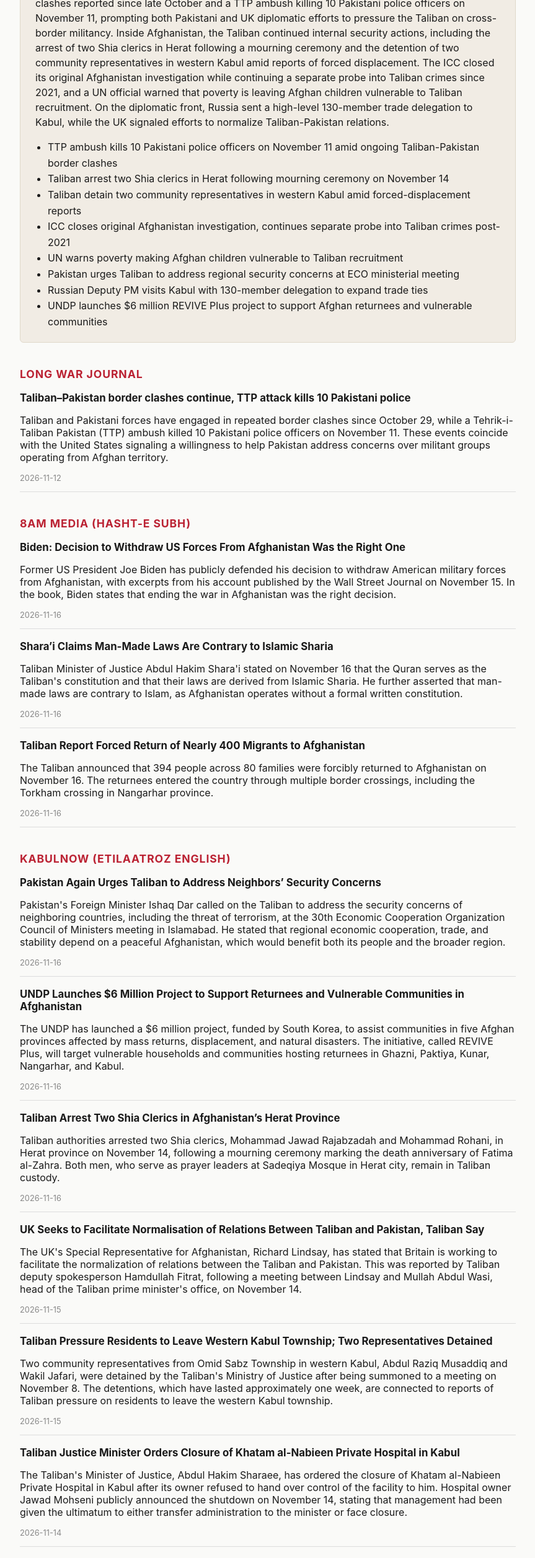
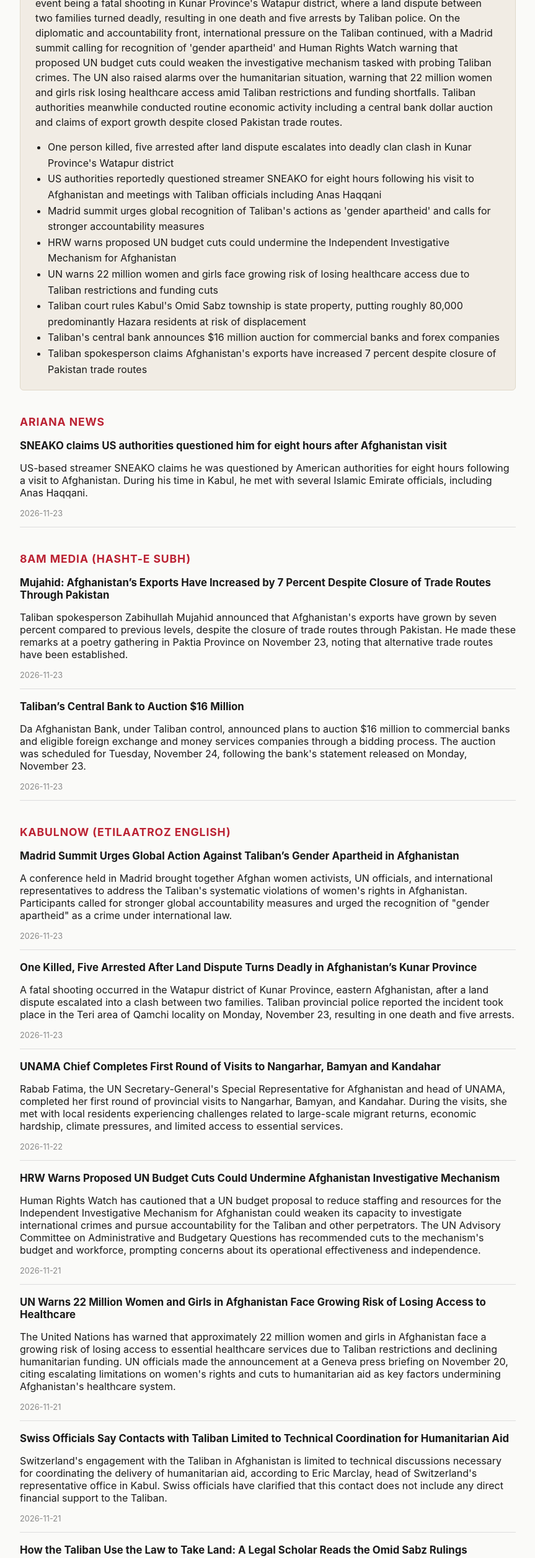
Before and after one commit to dd1913/afghan-security-digest, a plain HTML site: page index.html in a window 1280 px wide. Shown: the part 240-2754 px from the top of the page at 62% size, without its empty margins (208-1071 px from the left). Drawn offline with Linux system fonts and the light colour scheme.

Commit message:
Digest update: 2026-11-23

```diff
--- a/index.html
+++ b/index.html
@@ -2,7 +2,7 @@
 <html lang="en">
 <head>
 <meta charset="UTF-8">
-<title>Afghan Security Weekly — 16 November 2026</title>
+<title>Afghan Security Weekly — 23 November 2026</title>
 <meta name="viewport" content="width=device-width, initial-scale=1">
 <style>
   body { font-family: -apple-system, Georgia, serif; max-width: 800px; margin: 40px auto; padding: 0 20px; background: #fafaf8; color: #1a1a1a; }
@@ -24,98 +24,83 @@
 </head>
 <body>
   <h1>Afghan Security Weekly</h1>
-  <p class="subtitle">New Afghan security stories since the last update — generated 16 November 2026</p>
+  <p class="subtitle">New Afghan security stories since the last update — generated 23 November 2026</p>
 
   <section class="overview">
     <h2>Since Last Update</h2>
-    <p>Taliban–Pakistan border tensions remain the dominant security development, with repeated clashes reported since late October and a TTP ambush killing 10 Pakistani police officers on November 11, prompting both Pakistani and UK diplomatic efforts to pressure the Taliban on cross-border militancy. Inside Afghanistan, the Taliban continued internal security actions, including the arrest of two Shia clerics in Herat following a mourning ceremony and the detention of two community representatives in western Kabul amid reports of forced displacement. The ICC closed its original Afghanistan investigation while continuing a separate probe into Taliban crimes since 2021, and a UN official warned that poverty is leaving Afghan children vulnerable to Taliban recruitment. On the diplomatic front, Russia sent a high-level 130-member trade delegation to Kabul, while the UK signaled efforts to normalize Taliban-Pakistan relations.</p>
-    <ul class="key-events"><li>TTP ambush kills 10 Pakistani police officers on November 11 amid ongoing Taliban-Pakistan border clashes</li><li>Taliban arrest two Shia clerics in Herat following mourning ceremony on November 14</li><li>Taliban detain two community representatives in western Kabul amid forced-displacement reports</li><li>ICC closes original Afghanistan investigation, continues separate probe into Taliban crimes post-2021</li><li>UN warns poverty making Afghan children vulnerable to Taliban recruitment</li><li>Pakistan urges Taliban to address regional security concerns at ECO ministerial meeting</li><li>Russian Deputy PM visits Kabul with 130-member delegation to expand trade ties</li><li>UNDP launches $6 million REVIVE Plus project to support Afghan returnees and vulnerable communities</li></ul>
+    <p>Security-related incidents in Afghanistan this period were limited in scale, with the most notable event being a fatal shooting in Kunar Province&#x27;s Watapur district, where a land dispute between two families turned deadly, resulting in one death and five arrests by Taliban police. On the diplomatic and accountability front, international pressure on the Taliban continued, with a Madrid summit calling for recognition of &#x27;gender apartheid&#x27; and Human Rights Watch warning that proposed UN budget cuts could weaken the investigative mechanism tasked with probing Taliban crimes. The UN also raised alarms over the humanitarian situation, warning that 22 million women and girls risk losing healthcare access amid Taliban restrictions and funding shortfalls. Taliban authorities meanwhile conducted routine economic activity including a central bank dollar auction and claims of export growth despite closed Pakistan trade routes.</p>
+    <ul class="key-events"><li>One person killed, five arrested after land dispute escalates into deadly clan clash in Kunar Province&#x27;s Watapur district</li><li>US authorities reportedly questioned streamer SNEAKO for eight hours following his visit to Afghanistan and meetings with Taliban officials including Anas Haqqani</li><li>Madrid summit urges global recognition of Taliban&#x27;s actions as &#x27;gender apartheid&#x27; and calls for stronger accountability measures</li><li>HRW warns proposed UN budget cuts could undermine the Independent Investigative Mechanism for Afghanistan</li><li>UN warns 22 million women and girls face growing risk of losing healthcare access due to Taliban restrictions and funding cuts</li><li>Taliban court rules Kabul&#x27;s Omid Sabz township is state property, putting roughly 80,000 predominantly Hazara residents at risk of displacement</li><li>Taliban&#x27;s central bank announces $16 million auction for commercial banks and forex companies</li><li>Taliban spokesperson claims Afghanistan&#x27;s exports have increased 7 percent despite closure of Pakistan trade routes</li></ul>
   </section>
 
         <section>
-          <h2>Long War Journal</h2>
+          <h2>Ariana News</h2>
 
             <article class="card">
-              <h3><a href="https://www.longwarjournal.org/archives/2026/11/taliban-pakistan-border-clashes-continue-ttp-attack-kills-10-pakistani-police.php" target="_blank" rel="noopener">Taliban–Pakistan border clashes continue, TTP attack kills 10 Pakistani police</a></h3>
-              <p>Taliban and Pakistani forces have engaged in repeated border clashes since October 29, while a Tehrik-i-Taliban Pakistan (TTP) ambush killed 10 Pakistani police officers on November 11. These events coincide with the United States signaling a willingness to help Pakistan address concerns over militant groups operating from Afghan territory.</p>
-              <div class="meta">2026-11-12</div>
+              <h3><a href="https://www.ariananews.af/sneako-claims-us-authorities-questioned-him-for-eight-hours-after-afghanistan-visit/" target="_blank" rel="noopener">SNEAKO claims US authorities questioned him for eight hours after Afghanistan visit</a></h3>
+              <p>US-based streamer SNEAKO claims he was questioned by American authorities for eight hours following a visit to Afghanistan. During his time in Kabul, he met with several Islamic Emirate officials, including Anas Haqqani.</p>
+              <div class="meta">2026-11-23</div>
             </article>
         </section>
         <section>
           <h2>8AM Media (Hasht-e Subh)</h2>
 
             <article class="card">
-              <h3><a href="https://8am.media/eng/biden-decision-to-withdraw-us-forces-from-afghanistan-was-the-right-one/" target="_blank" rel="noopener">Biden: Decision to Withdraw US Forces From Afghanistan Was the Right One</a></h3>
-              <p>Former US President Joe Biden has publicly defended his decision to withdraw American military forces from Afghanistan, with excerpts from his account published by the Wall Street Journal on November 15. In the book, Biden states that ending the war in Afghanistan was the right decision.</p>
-              <div class="meta">2026-11-16</div>
+              <h3><a href="https://8am.media/eng/mujahid-afghanistans-exports-have-increased-by-7-percent-despite-closure-of-trade-routes-through-pakistan/" target="_blank" rel="noopener">Mujahid: Afghanistan’s Exports Have Increased by 7 Percent Despite Closure of Trade Routes Through Pakistan</a></h3>
+              <p>Taliban spokesperson Zabihullah Mujahid announced that Afghanistan&#x27;s exports have grown by seven percent compared to previous levels, despite the closure of trade routes through Pakistan. He made these remarks at a poetry gathering in Paktia Province on November 23, noting that alternative trade routes have been established.</p>
+              <div class="meta">2026-11-23</div>
             </article>
             <article class="card">
-              <h3><a href="https://8am.media/eng/sharai-claims-man-made-laws-are-contrary-to-islamic-sharia/" target="_blank" rel="noopener">Shara’i Claims Man-Made Laws Are Contrary to Islamic Sharia</a></h3>
-              <p>Taliban Minister of Justice Abdul Hakim Shara&#x27;i stated on November 16 that the Quran serves as the Taliban&#x27;s constitution and that their laws are derived from Islamic Sharia. He further asserted that man-made laws are contrary to Islam, as Afghanistan operates without a formal written constitution.</p>
-              <div class="meta">2026-11-16</div>
-            </article>
-            <article class="card">
-              <h3><a href="https://8am.media/eng/taliban-forced-return-400-migrants-afghanistan/" target="_blank" rel="noopener">Taliban Report Forced Return of Nearly 400 Migrants to Afghanistan</a></h3>
-              <p>The Taliban announced that 394 people across 80 families were forcibly returned to Afghanistan on November 16. The returnees entered the country through multiple border crossings, including the Torkham crossing in Nangarhar province.</p>
-              <div class="meta">2026-11-16</div>
+              <h3><a href="https://8am.media/eng/talibans-central-bank-to-auction-16-million/" target="_blank" rel="noopener">Taliban’s Central Bank to Auction $16 Million</a></h3>
+              <p>Da Afghanistan Bank, under Taliban control, announced plans to auction $16 million to commercial banks and eligible foreign exchange and money services companies through a bidding process. The auction was scheduled for Tuesday, November 24, following the bank&#x27;s statement released on Monday, November 23.</p>
+              <div class="meta">2026-11-23</div>
             </article>
         </section>
         <section>
           <h2>KabulNow (Etilaatroz English)</h2>
 
             <article class="card">
-              <h3><a href="https://kabulnow.com/2026/11/pakistan-again-urges-taliban-to-address-neighbors-security-concerns/" target="_blank" rel="noopener">Pakistan Again Urges Taliban to Address Neighbors’ Security Concerns</a></h3>
-              <p>Pakistan&#x27;s Foreign Minister Ishaq Dar called on the Taliban to address the security concerns of neighboring countries, including the threat of terrorism, at the 30th Economic Cooperation Organization Council of Ministers meeting in Islamabad. He stated that regional economic cooperation, trade, and stability depend on a peaceful Afghanistan, which would benefit both its people and the broader region.</p>
-              <div class="meta">2026-11-16</div>
+              <h3><a href="https://kabulnow.com/2026/11/madrid-summit-urges-global-action-against-talibans-gender-apartheid-in-afghanistan/" target="_blank" rel="noopener">Madrid Summit Urges Global Action Against Taliban’s Gender Apartheid in Afghanistan</a></h3>
+              <p>A conference held in Madrid brought together Afghan women activists, UN officials, and international representatives to address the Taliban&#x27;s systematic violations of women&#x27;s rights in Afghanistan. Participants called for stronger global accountability measures and urged the recognition of &quot;gender apartheid&quot; as a crime under international law.</p>
+              <div class="meta">2026-11-23</div>
             </article>
             <article class="card">
-              <h3><a href="https://kabulnow.com/2026/11/undp-launches-6-million-project-to-support-returnees-and-vulnerable-communities-in-afghanistan/" target="_blank" rel="noopener">UNDP Launches $6 Million Project to Support Returnees and Vulnerable Communities in Afghanistan</a></h3>
-              <p>The UNDP has launched a $6 million project, funded by South Korea, to assist communities in five Afghan provinces affected by mass returns, displacement, and natural disasters. The initiative, called REVIVE Plus, will target vulnerable households and communities hosting returnees in Ghazni, Paktiya, Kunar, Nangarhar, and Kabul.</p>
-              <div class="meta">2026-11-16</div>
+              <h3><a href="https://kabulnow.com/2026/11/one-killed-five-arrested-after-land-dispute-turns-deadly-in-afghanistans-kunar-province/" target="_blank" rel="noopener">One Killed, Five Arrested After Land Dispute Turns Deadly in Afghanistan’s Kunar Province</a></h3>
+              <p>A fatal shooting occurred in the Watapur district of Kunar Province, eastern Afghanistan, after a land dispute escalated into a clash between two families. Taliban provincial police reported the incident took place in the Teri area of Qamchi locality on Monday, November 23, resulting in one death and five arrests.</p>
+              <div class="meta">2026-11-23</div>
             </article>
             <article class="card">
-              <h3><a href="https://kabulnow.com/2026/11/taliban-arrest-two-shia-clerics-in-afghanistans-herat-province/" target="_blank" rel="noopener">Taliban Arrest Two Shia Clerics in Afghanistan’s Herat Province</a></h3>
-              <p>Taliban authorities arrested two Shia clerics, Mohammad Jawad Rajabzadah and Mohammad Rohani, in Herat province on November 14, following a mourning ceremony marking the death anniversary of Fatima al-Zahra. Both men, who serve as prayer leaders at Sadeqiya Mosque in Herat city, remain in Taliban custody.</p>
-              <div class="meta">2026-11-16</div>
+              <h3><a href="https://kabulnow.com/2026/11/unama-chief-completes-first-round-of-visits-to-nangarhar-bamyan-and-kandahar/" target="_blank" rel="noopener">UNAMA Chief Completes First Round of Visits to Nangarhar, Bamyan and Kandahar</a></h3>
+              <p>Rabab Fatima, the UN Secretary-General&#x27;s Special Representative for Afghanistan and head of UNAMA, completed her first round of provincial visits to Nangarhar, Bamyan, and Kandahar. During the visits, she met with local residents experiencing challenges related to large-scale migrant returns, economic hardship, climate pressures, and limited access to essential services.</p>
+              <div class="meta">2026-11-22</div>
             </article>
             <article class="card">
-              <h3><a href="https://kabulnow.com/2026/11/uk-seeks-to-facilitate-normalisation-of-relations-between-taliban-and-pakistan-taliban-say/" target="_blank" rel="noopener">UK Seeks to Facilitate Normalisation of Relations Between Taliban and Pakistan, Taliban Say</a></h3>
-              <p>The UK&#x27;s Special Representative for Afghanistan, Richard Lindsay, has stated that Britain is working to facilitate the normalization of relations between the Taliban and Pakistan. This was reported by Taliban deputy spokesperson Hamdullah Fitrat, following a meeting between Lindsay and Mullah Abdul Wasi, head of the Taliban prime minister&#x27;s office, on November 14.</p>
-              <div class="meta">2026-11-15</div>
+              <h3><a href="https://kabulnow.com/2026/11/hrw-warns-proposed-un-budget-cuts-could-undermine-afghanistan-investigative-mechanism/" target="_blank" rel="noopener">HRW Warns Proposed UN Budget Cuts Could Undermine Afghanistan Investigative Mechanism</a></h3>
+              <p>Human Rights Watch has cautioned that a UN budget proposal to reduce staffing and resources for the Independent Investigative Mechanism for Afghanistan could weaken its capacity to investigate international crimes and pursue accountability for the Taliban and other perpetrators. The UN Advisory Committee on Administrative and Budgetary Questions has recommended cuts to the mechanism&#x27;s budget and workforce, prompting concerns about its operational effectiveness and independence.</p>
+              <div class="meta">2026-11-21</div>
             </article>
             <article class="card">
-              <h3><a href="https://kabulnow.com/2026/11/taliban-pressure-residents-to-vacate-township-in-western-kabul-two-community-representatives-detained-for-a-week/" target="_blank" rel="noopener">Taliban Pressure Residents to Leave Western Kabul Township; Two Representatives Detained</a></h3>
-              <p>Two community representatives from Omid Sabz Township in western Kabul, Abdul Raziq Musaddiq and Wakil Jafari, were detained by the Taliban&#x27;s Ministry of Justice after being summoned to a meeting on November 8. The detentions, which have lasted approximately one week, are connected to reports of Taliban pressure on residents to leave the western Kabul township.</p>
-              <div class="meta">2026-11-15</div>
+              <h3><a href="https://kabulnow.com/2026/11/un-warns-22-million-women-and-girls-in-afghanistan-face-growing-risk-of-losing-access-to-healthcare/" target="_blank" rel="noopener">UN Warns 22 Million Women and Girls in Afghanistan Face Growing Risk of Losing Access to Healthcare</a></h3>
+              <p>The United Nations has warned that approximately 22 million women and girls in Afghanistan face a growing risk of losing access to essential healthcare services due to Taliban restrictions and declining humanitarian funding. UN officials made the announcement at a Geneva press briefing on November 20, citing escalating limitations on women&#x27;s rights and cuts to humanitarian aid as key factors undermining Afghanistan&#x27;s healthcare system.</p>
+              <div class="meta">2026-11-21</div>
             </article>
             <article class="card">
-              <h3><a href="https://kabulnow.com/2026/11/taliban-justice-minister-orders-closure-of-khatam-al-nabieen-private-hospital-in-kabul/" target="_blank" rel="noopener">Taliban Justice Minister Orders Closure of Khatam al-Nabieen Private Hospital in Kabul</a></h3>
-              <p>The Taliban&#x27;s Minister of Justice, Abdul Hakim Sharaee, has ordered the closure of Khatam al-Nabieen Private Hospital in Kabul after its owner refused to hand over control of the facility to him. Hospital owner Jawad Mohseni publicly announced the shutdown on November 14, stating that management had been given the ultimatum to either transfer administration to the minister or face closure.</p>
-              <div class="meta">2026-11-14</div>
+              <h3><a href="https://kabulnow.com/2026/11/swiss-officials-say-contacts-with-taliban-limited-to-technical-coordination-for-humanitarian-aid/" target="_blank" rel="noopener">Swiss Officials Say Contacts with Taliban Limited to Technical Coordination for Humanitarian Aid</a></h3>
+              <p>Switzerland&#x27;s engagement with the Taliban in Afghanistan is limited to technical discussions necessary for coordinating the delivery of humanitarian aid, according to Eric Marclay, head of Switzerland&#x27;s representative office in Kabul. Swiss officials have clarified that this contact does not include any direct financial support to the Taliban.</p>
+              <div class="meta">2026-11-21</div>
             </article>
             <article class="card">
-              <h3><a href="https://kabulnow.com/2026/11/icc-closes-original-afghanistan-investigation-continues-probe-into-taliban-crimes-separately/" target="_blank" rel="noopener">ICC Closes Original Afghanistan Investigation, Continues Probe into Taliban Crimes Separately</a></h3>
-              <p>The International Criminal Court closed its original investigation into alleged crimes committed in Afghanistan, as ordered by Pre-Trial Chamber II on November 12 in The Hague. A separate ICC investigation into alleged crimes committed by the Taliban since their return to power in August 2021 will continue.</p>
-              <div class="meta">2026-11-14</div>
-            </article>
-            <article class="card">
-              <h3><a href="https://kabulnow.com/2026/11/poverty-leaves-afghan-children-vulnerable-to-taliban-recruitment-un-official-warns/" target="_blank" rel="noopener">Poverty Leaves Afghan Children Vulnerable to Taliban Recruitment, UN Official Warns</a></h3>
-              <p>A UN official has warned that economic hardship in Afghanistan is making children susceptible to Taliban recruitment. The UN Special Representative for Children and Armed Conflict has called on Taliban authorities to stop recruiting children and to recognize 18 as the legal age of adulthood.</p>
-              <div class="meta">2026-11-13</div>
-            </article>
-            <article class="card">
-              <h3><a href="https://kabulnow.com/2026/11/russian-deputy-prime-minister-visits-kabul-with-130-member-delegation-to-boost-trade-and-investment-with-taliban/" target="_blank" rel="noopener">Russian Deputy Prime Minister Visits Kabul with 130-Member Delegation to Boost Trade and Investment with Taliban</a></h3>
-              <p>Russian Deputy Prime Minister Alexei Overchuk traveled to Kabul on November 12 with a 130-member delegation of government officials, investors, and business representatives to meet with Taliban leadership. The visit was focused on expanding economic and trade ties between Russia and Afghanistan.</p>
-              <div class="meta">2026-11-13</div>
+              <h3><a href="https://kabulnow.com/2026/11/how-the-taliban-use-the-law-to-take-land-a-legal-scholar-reads-the-omid-sabz-rulings/" target="_blank" rel="noopener">How the Taliban Use the Law to Take Land: A Legal Scholar Reads the Omid Sabz Rulings</a></h3>
+              <p>A Taliban court has ruled that Kabul&#x27;s Omid Sabz township is state property, placing approximately 80,000 residents, predominantly Hazaras, at risk of losing their homes. Legal scholar Dr. Mohammad Amin Ahmadi has analyzed the court rulings, describing how the case was constructed and noting that many Hazaras view the situation as part of a recurring historical pattern.</p>
+              <div class="meta">2026-11-20</div>
             </article>
         </section>
         <section>
-          <h2>Rukhshana Media</h2>
+          <h2>Zan Times</h2>
 
             <article class="card">
-              <h3><a href="https://rukhshana.com/en/afghan-women-win-top-award-for-bravery-under-the-taliban/" target="_blank" rel="noopener">Afghan women win top award for bravery under the Taliban</a></h3>
-              <p>Afghan women have been awarded a prestigious international prize recognizing their courage and resilience under Taliban rule. The award marks five years since the Taliban imposed strict restrictions in Afghanistan.</p>
-              <div class="meta">2026-11-10</div>
+              <h3><a href="https://zantimes.com/2026/11/17/the-taliban-insist-women-see-female-doctors-then-stop-women-becoming-doctors/" target="_blank" rel="noopener">The Taliban insist women see female doctors, then stop women becoming doctors</a></h3>
+              <p>The Taliban have implemented a policy requiring women to be treated only by female doctors, while simultaneously restricting women from pursuing medical education and careers. This contradiction has left female patients, such as one woman receiving dental treatment, unable to complete their medical care due to a shortage of qualified female practitioners.</p>
+              <div class="meta">2026-11-17</div>
             </article>
         </section>
   <footer>Auto-generated from RSS sources. See sources.md in the repo for the full source list. Not a substitute for reading original reporting.</footer>
```
Also changed, not shown: seen_links.json (+1 -1 lines).
